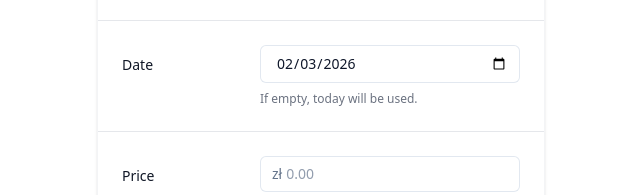
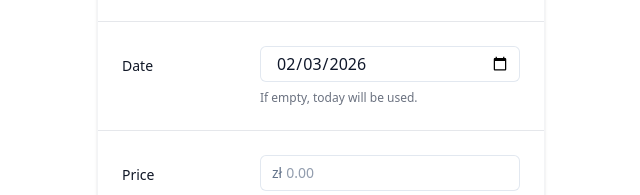
Before and after one commit to m1kash/manage-finance, a website built with Vite: page index.html in a window 1280 px wide. Shown: the part 324-519 px from the top of the page, 319-959 px from the left. Built offline with nearby package versions, Linux system fonts and the light colour scheme; no server answers.

Commit message:
bug: Fix a bug with date and input height on ios

```diff
--- a/src/main.ts
+++ b/src/main.ts
@@ -325,6 +325,21 @@ async function appendTransactionToDB(payload: FormDataPayload): Promise<void> {
   const dateStr = (payload.date && payload.date.trim()) || formatToday();
   const category = payload.category;
   const sum = payload.sum;
+
+  // Normalize date for Google Sheets to avoid locale/timezone misinterpretation.
+  // Use a DATE() formula so the exact Y/M/D lands correctly regardless of sheet locale.
+  // Expected input from <input type="date"> is YYYY-MM-DD.
+  let dateCellValue: string | number = dateStr;
+  const m = /^(\d{4})-(\d{2})-(\d{2})$/.exec(dateStr);
+  if (m) {
+    const y = Number(m[1]);
+    const mo = Number(m[2]);
+    const d = Number(m[3]);
+    // Use USER_ENTERED so formula evaluates into a date cell.
+    // Some locales (e.g., many European locales) require semicolons as argument separators in formulas.
+    // Emit with semicolons to avoid locale-dependent formula errors like "FORMULA ERROR =DATE(2026,2,26)".
+    dateCellValue = `=DATE(${y};${mo};${d})`;
+  }
   // Acquire/refresh token with write scope
   const token = await getAccessToken();
   const range = encodeURIComponent('DB'); // target sheet name; append decides position
@@ -337,7 +352,7 @@ async function appendTransactionToDB(payload: FormDataPayload): Promise<void> {
     },
     body: JSON.stringify({
       majorDimension: 'ROWS',
-      values: [[dateStr, category, sum]],
+      values: [[dateCellValue, category, sum]],
     }),
   });
   if (res.status === 401 || res.status === 403) {
--- a/src/style.css
+++ b/src/style.css
@@ -4,3 +4,41 @@
 
 /* Simple container width */
 .container-narrow { max-width: 28rem; }
+
+/* iOS Safari: native date/time inputs can render too thin.
+   Normalize height and appearance so it matches Tailwind's py-1.5 controls. */
+input[type="date"],
+input[type="time"],
+input[type="datetime-local"],
+input[type="month"] {
+  -webkit-appearance: none;
+  appearance: none;
+  font: inherit; /* avoid iOS using a smaller internal font */
+  line-height: 1.25; /* slightly tighter so value sits more like text inputs */
+  padding-top: 0.375rem; /* py-1.5 top */
+  padding-bottom: 0.375rem; /* py-1.5 bottom */
+  min-height: 2.25rem; /* roughly h-9 to match other inputs */
+}
+
+/* Ensure the internal value box in WebKit has room */
+input[type="date"]::-webkit-date-and-time-value,
+input[type="time"]::-webkit-date-and-time-value,
+input[type="datetime-local"]::-webkit-date-and-time-value,
+input[type="month"]::-webkit-date-and-time-value {
+  min-height: 1.5em;
+  text-align: left;
+  line-height: 1.2; /* avoid overly centered look in iOS */
+  padding-top: 0.1em; /* nudge baseline slightly down to match other inputs */
+}
+
+/* Tweak the calendar icon box so added padding doesn't misalign it */
+input[type="date"]::-webkit-calendar-picker-indicator {
+  padding: 0;
+  margin: 0;
+}
+
+/* On iOS, the inner spin/clear buttons can shift vertical alignment; hide them for date */
+input[type="date"]::-webkit-clear-button,
+input[type="date"]::-webkit-inner-spin-button {
+  display: none;
+}
```
